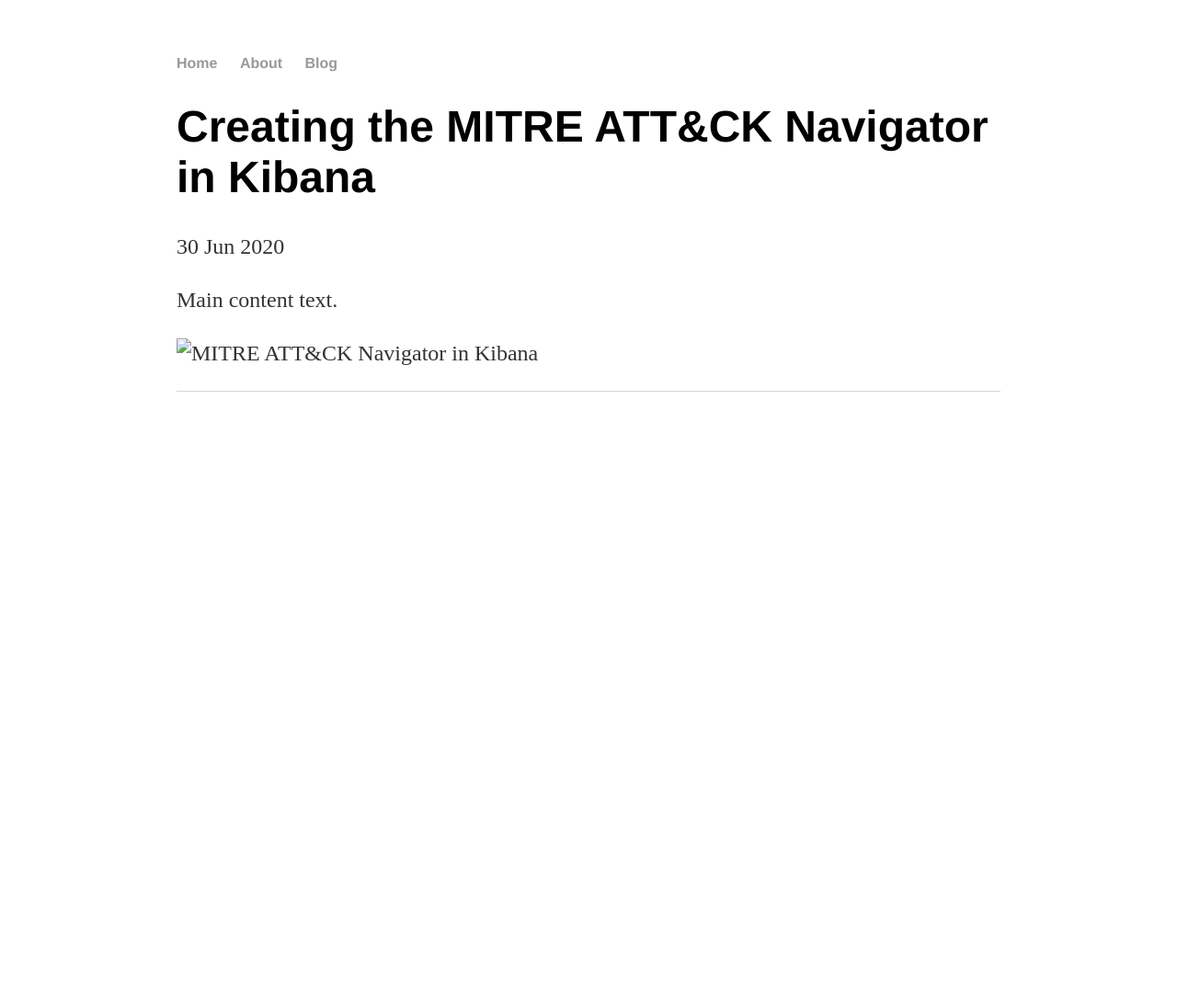
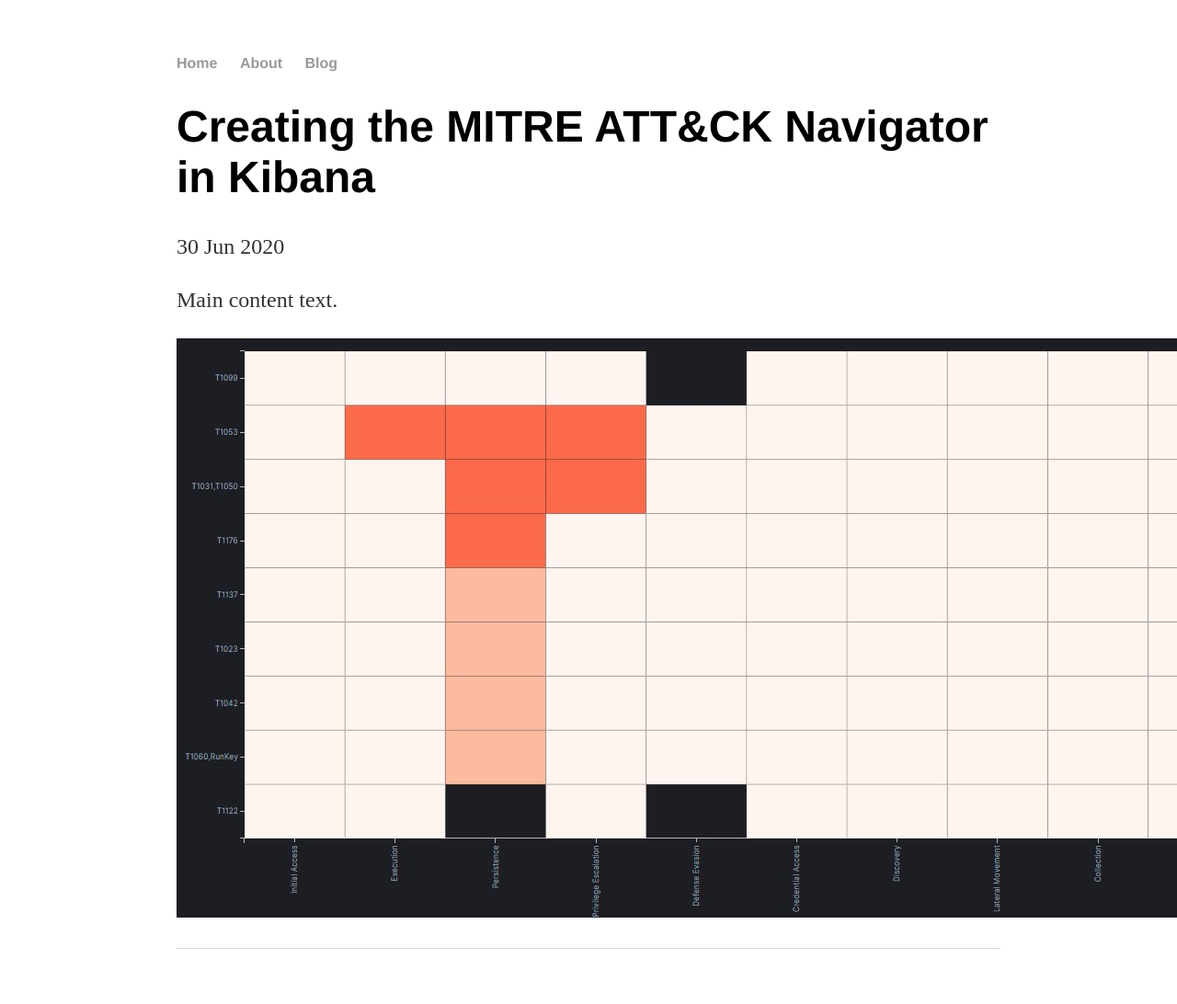
Before and after one commit to 5am5ecure/5am5ecure.github.io, a Jekyll site: the page built from _posts/2020-06-30-creating-the-mitre-attack-navigator-in-kibana.md, in a window 1280 px wide. Shown: the whole page at 92% size. Built offline with Jekyll 4.4.1, drawn with Linux system fonts in a browser that asks for light colours; before the commit the page ends 900 px from its top, so only the background shows below that.

Commit message:
Update 2020-06-30-creating-the-mitre-attack-navigator-in-kibana.md

```diff
--- a/_posts/2020-06-30-creating-the-mitre-attack-navigator-in-kibana.md
+++ b/_posts/2020-06-30-creating-the-mitre-attack-navigator-in-kibana.md
@@ -6,4 +6,4 @@
 
 Main content text.
 
-<img src="5am5ecure.com/img/MITRE_Nav_Kibana.jpg" alt="MITRE ATT&CK Navigator in Kibana">
+<img src="{{site.url}}/img/MITRE_Nav_Kibana.jpg" alt="MITRE ATT&CK Navigator in Kibana">
```
